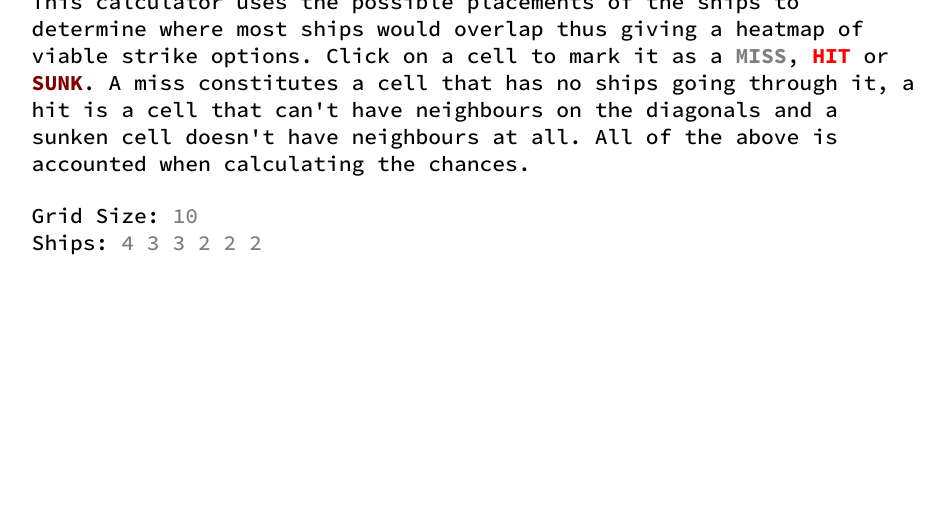
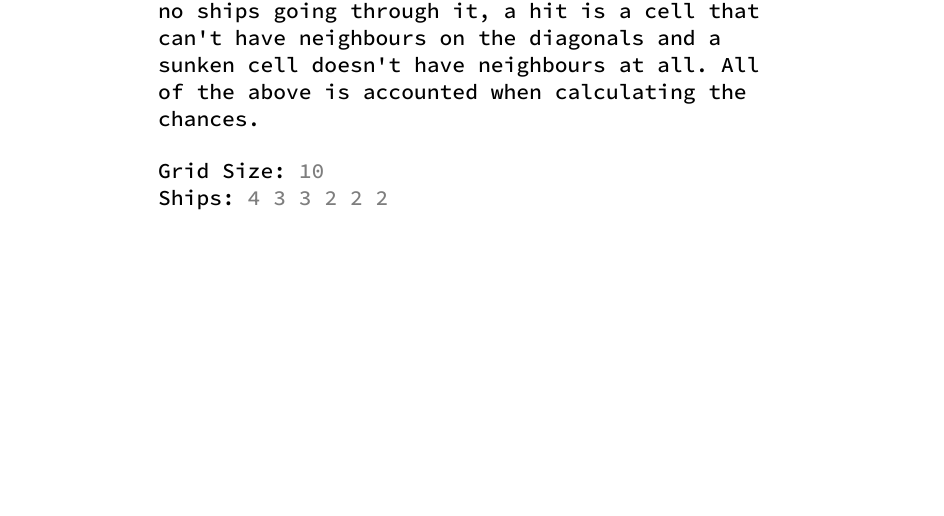
Before and after one commit to ktnlvr/battleship-calculator, a plain HTML site: page index.html in a window 1280 px wide. Shown: the part 284-800 px from the top of the page, without its empty margins (166-1110 px from the left). Drawn offline with Linux system fonts and the light colour scheme.

Commit message:
Use better margins

```diff
--- a/index.html
+++ b/index.html
@@ -31,7 +31,7 @@
 
         @media (min-width: 1080px) {
             main {
-                margin: 15%;
+                margin: 5% 25% 10% 25%;
             }
         }
 
```
